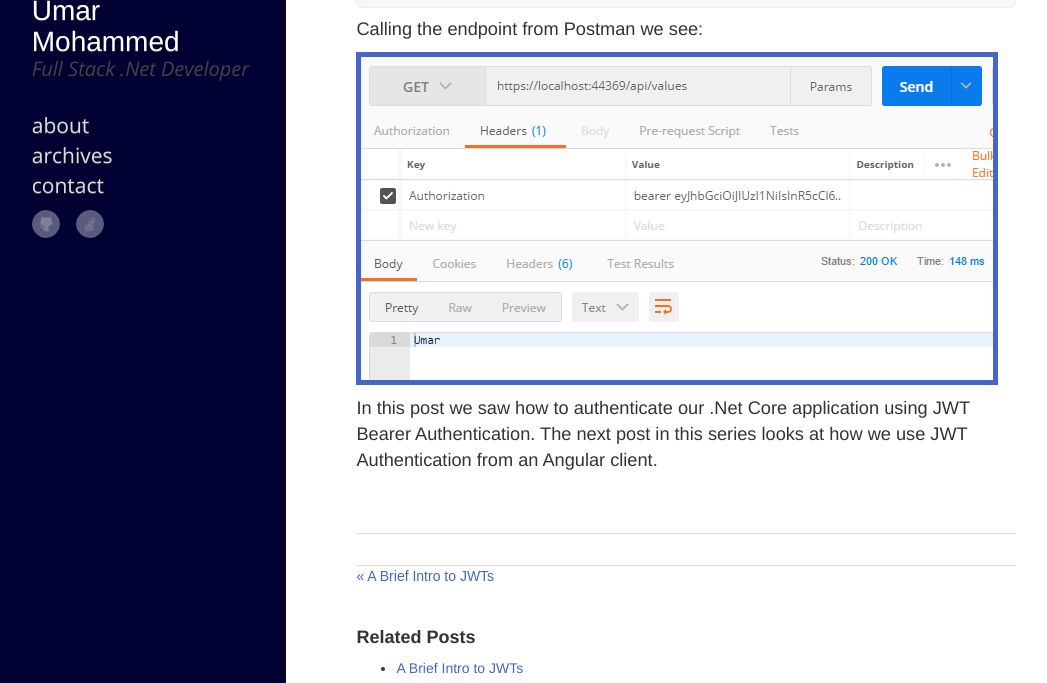
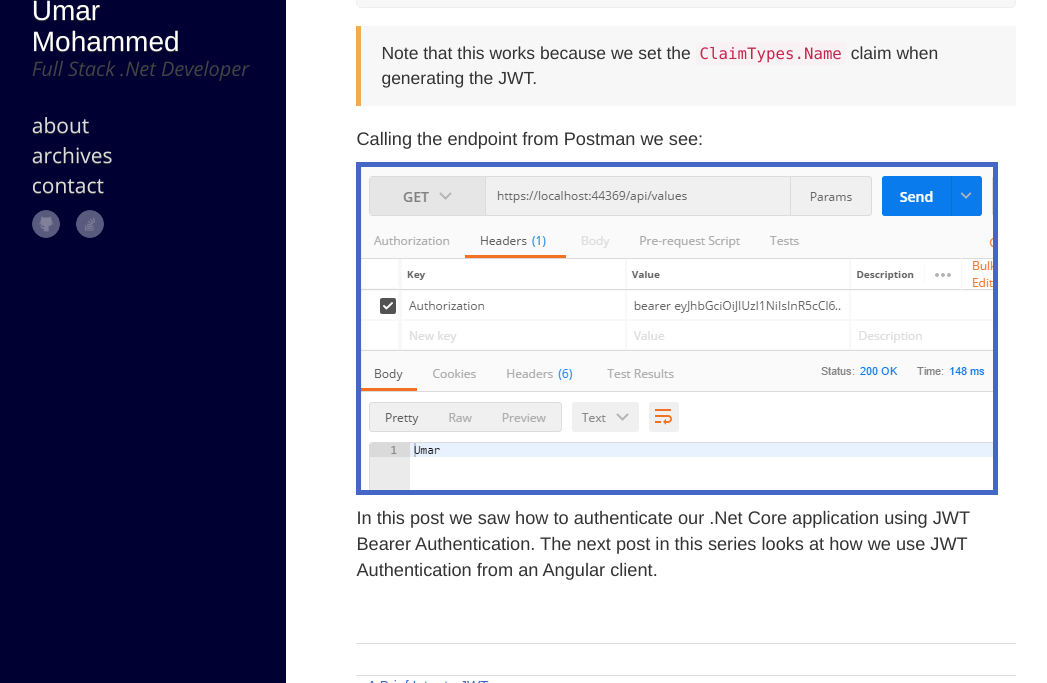
Before and after one commit to umarmohammed/umarmohammed.github.io, a Jekyll site: the page built from _posts/2018/2018-10-13-Dotnetcore-auth-with-JWT.md, in a window 1280 px wide and 900 px high, scrolled down 8687 px, cut to the strip 217-900 px from the top of the window. Shown: the whole strip, without its empty margins (8-1055 px from the left). Built offline with Jekyll 4.4.1, drawn with Linux system fonts in a browser that asks for light colours; nearby versions of some CDN libraries; comment, search, counter and statistics services are not loaded.

Commit message:
add a note

````diff
--- a/_posts/2018/2018-10-13-Dotnetcore-auth-with-JWT.md
+++ b/_posts/2018/2018-10-13-Dotnetcore-auth-with-JWT.md
@@ -278,6 +278,8 @@
 }
 ```
 
+> Note that this works because we set the ```ClaimTypes.Name``` claim when generating the JWT.
+
 Calling the endpoint from Postman we see:
 <div>
 <img class="post-img" src="/images/2018/postman_get_auth_user.png">
````
